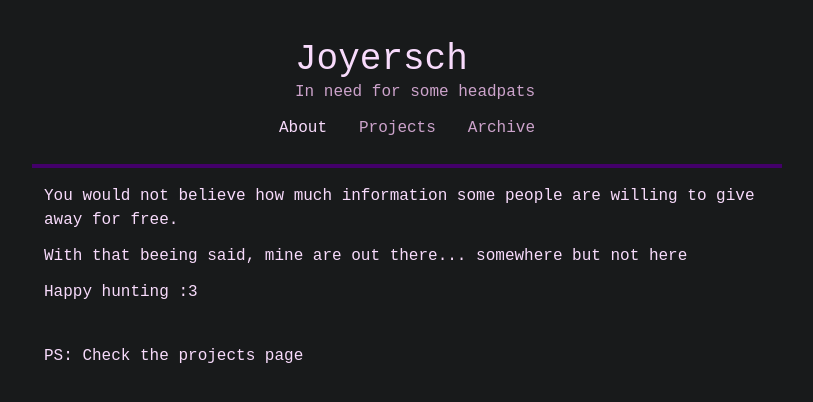
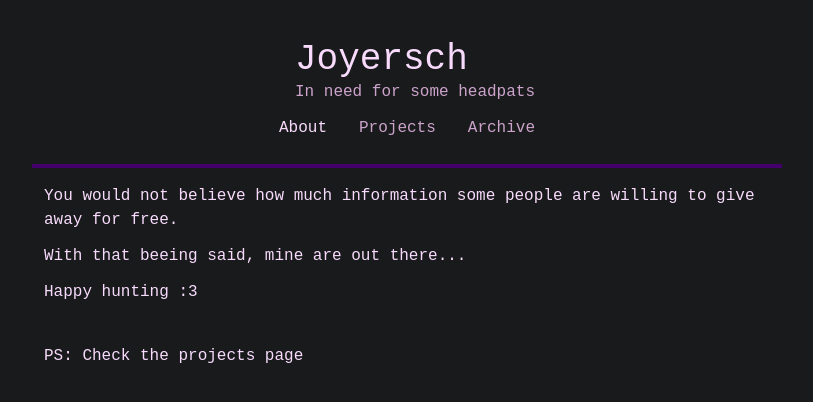
Before and after one commit to Joyersch/website, a SvelteKit app: page / in a window 1280 px wide. Shown: the top 402 px of the page, without its empty margins (233-1046 px from the left). Built offline with nearby package versions, Linux system fonts and the light colour scheme.

Commit message:
Update About.svelte

```diff
--- a/src/components/About.svelte
+++ b/src/components/About.svelte
@@ -4,7 +4,7 @@
         give away for free.
     </div>
     <div class="mt-3">
-        With that beeing said, mine are out there... somewhere but not here
+        With that beeing said, mine are out there...
     </div>
     <div class="mt-3">Happy hunting :3</div>
     <div class="mt-10">PS: Check the projects page</div>
```
